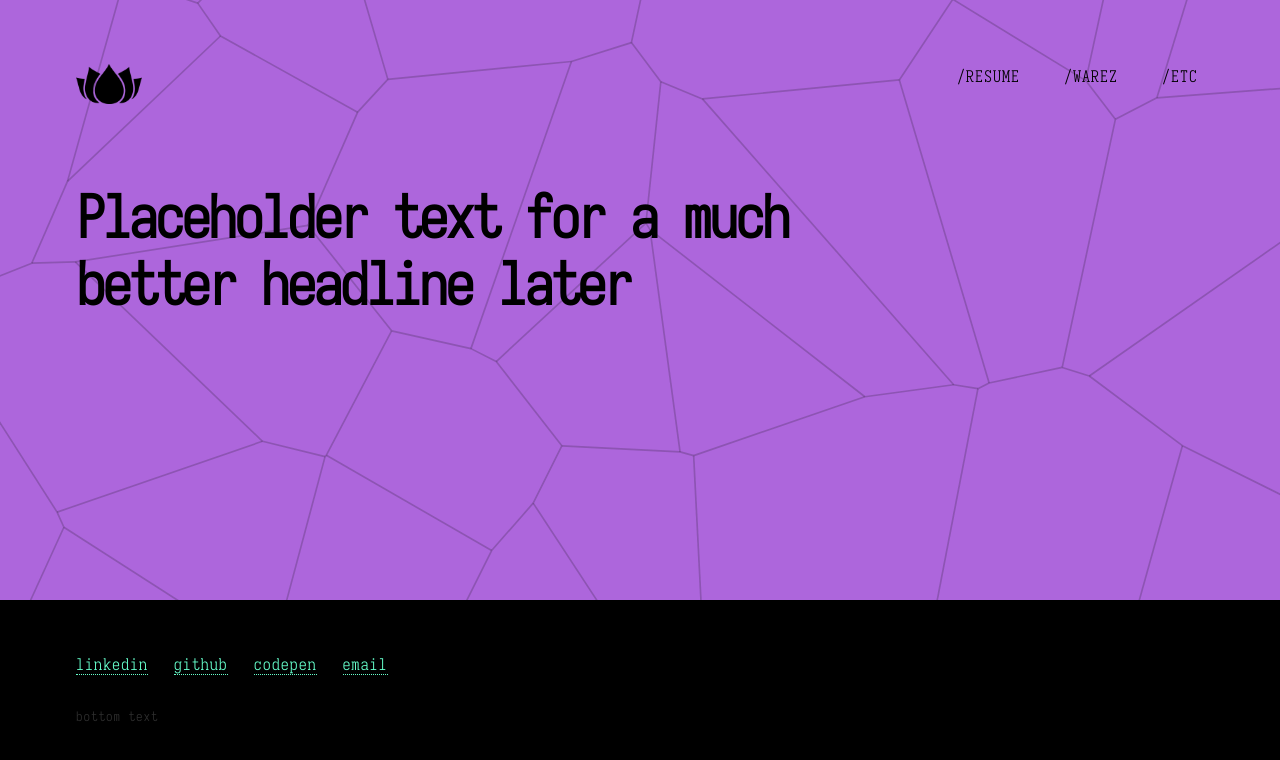
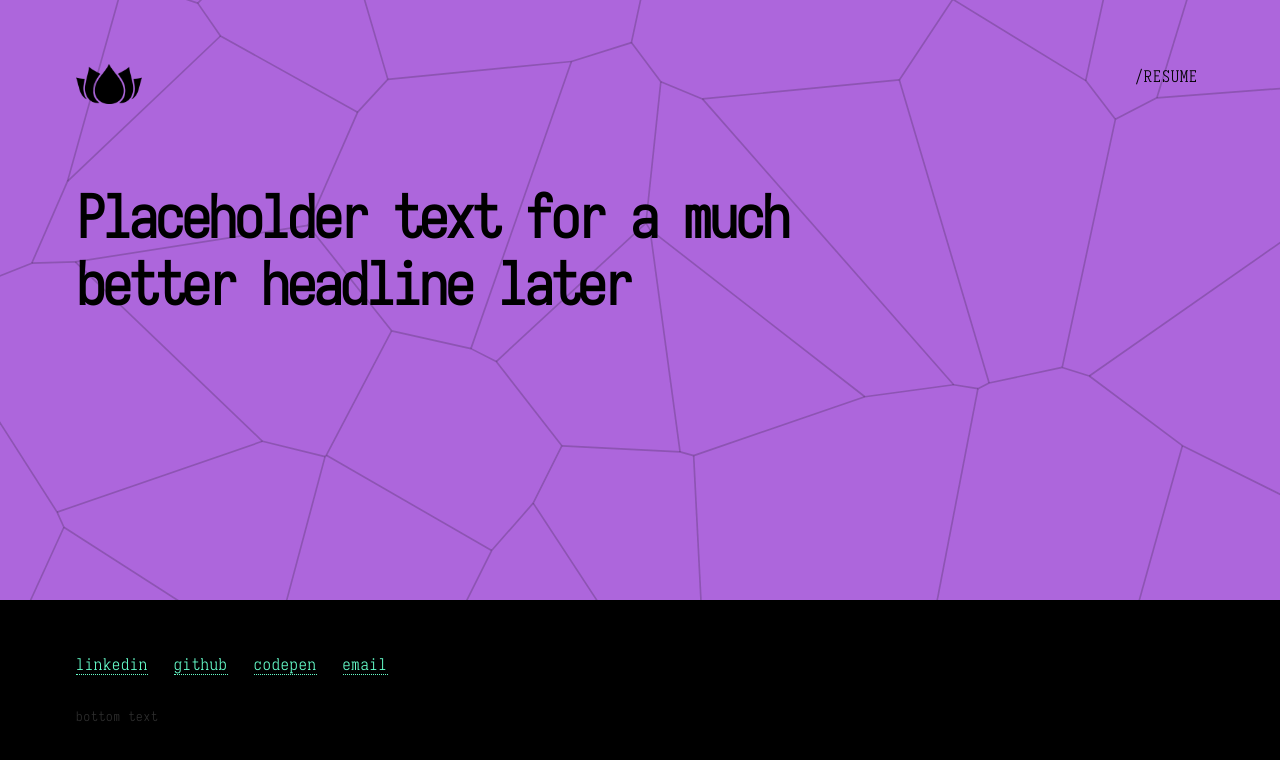
Before and after one commit to michaelperrygoodman/demonlord-vue, a Vue app: page / in a window 1280 px wide. Shown: the top 760 px of the page. Built offline with nearby package versions, Linux system fonts and the light colour scheme.

Commit message:
remove unused nav items

```diff
--- a/src/components/NavMenu.vue
+++ b/src/components/NavMenu.vue
@@ -1,7 +1,5 @@
 <template>
   <ul class="main-menu">
     <li><router-link to="/resume">/resume</router-link></li>
-    <li><router-link to="/warez">/warez</router-link></li>
-    <li><router-link to="/etc">/etc</router-link></li>
   </ul> <!-- /nav -->
 </template>
```
